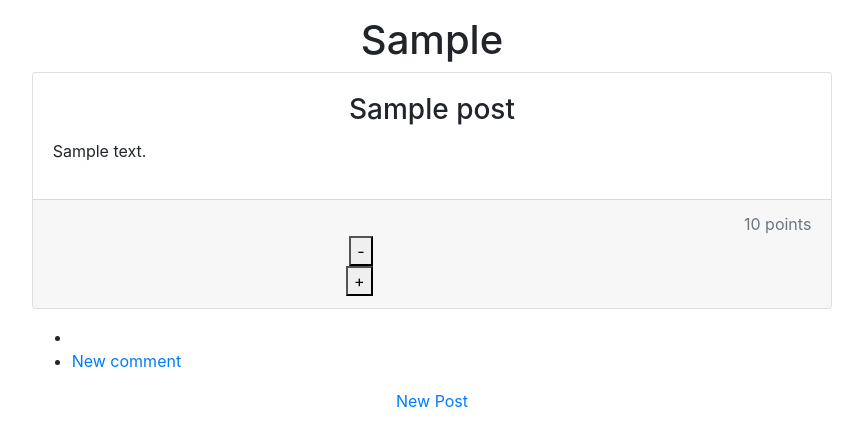
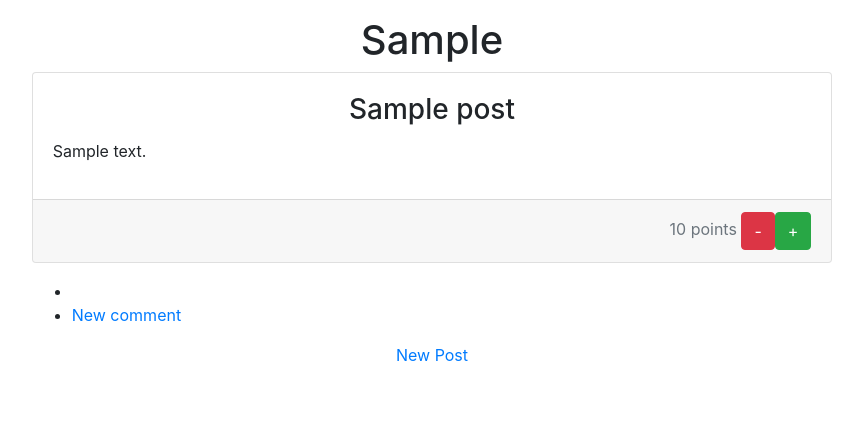
Before and after one commit to esfrankel/makereddit, a Node server app: template views/rooms/show.hbs in a window 1280 px wide. Shown: the part 72-518 px from the top of the page, without its empty margins (208-1071 px from the left). Run offline with Node 20, Linux system fonts and the light colour scheme; tables that the repository leaves empty hold one stand-in row (values such as "Sample post"); the template is opened without the code that fills it: values that come from a table or form of the project are taken from there, most other values are stand-ins (such as "Sample title", 1, 10 or a date in 2020); some libraries are stand-ins or nearby versions.

Commit message:
more aesthetic points in show

```diff
--- a/views/rooms/show.hbs
+++ b/views/rooms/show.hbs
@@ -12,16 +12,17 @@
         </div>
         <div class="card-footer text-muted text-right">
           <span class="points-span">{{post.points}} points </span>
+          <div class="btn-group btn-group-sm">
+            <form action="/rooms/{{post.room}}/posts/{{post.id}}" method="post">
+              <input type="hidden" name="points" id="post-points" value="-1">
+              <button type="submit" class="btn btn-danger">-</button>
+            </form>
 
-          <form action="/rooms/{{post.room}}/posts/{{post.id}}" method="post" class="inline-form">
-            <input type="hidden" name="points" id="post-points" value="-1">
-            <button type="submit" class="downvote-button">-</button>
-          </form>
-
-          <form action="/rooms/{{post.room}}/posts/{{post.id}}" method="post" class="inline-form">
-            <input type="hidden" name="points" id="post-points" value="1">
-            <button type="submit" class="upvote-button">+</button>
-          </form>
+            <form action="/rooms/{{post.room}}/posts/{{post.id}}" method="post">
+              <input type="hidden" name="points" id="post-points" value="1">
+              <button type="submit" class="btn btn-success">+</button>
+            </form>
+          </div>
         </div>
       </div>
 
```
